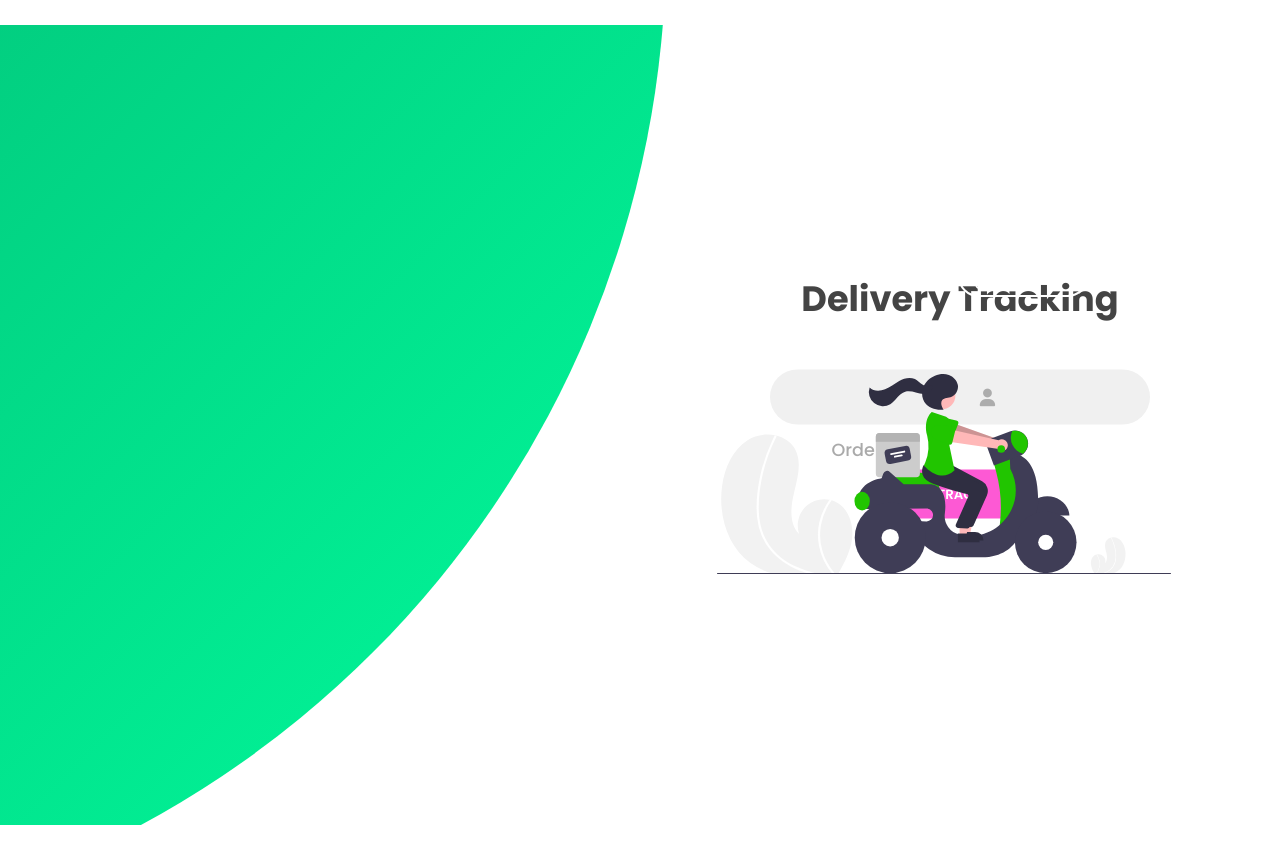
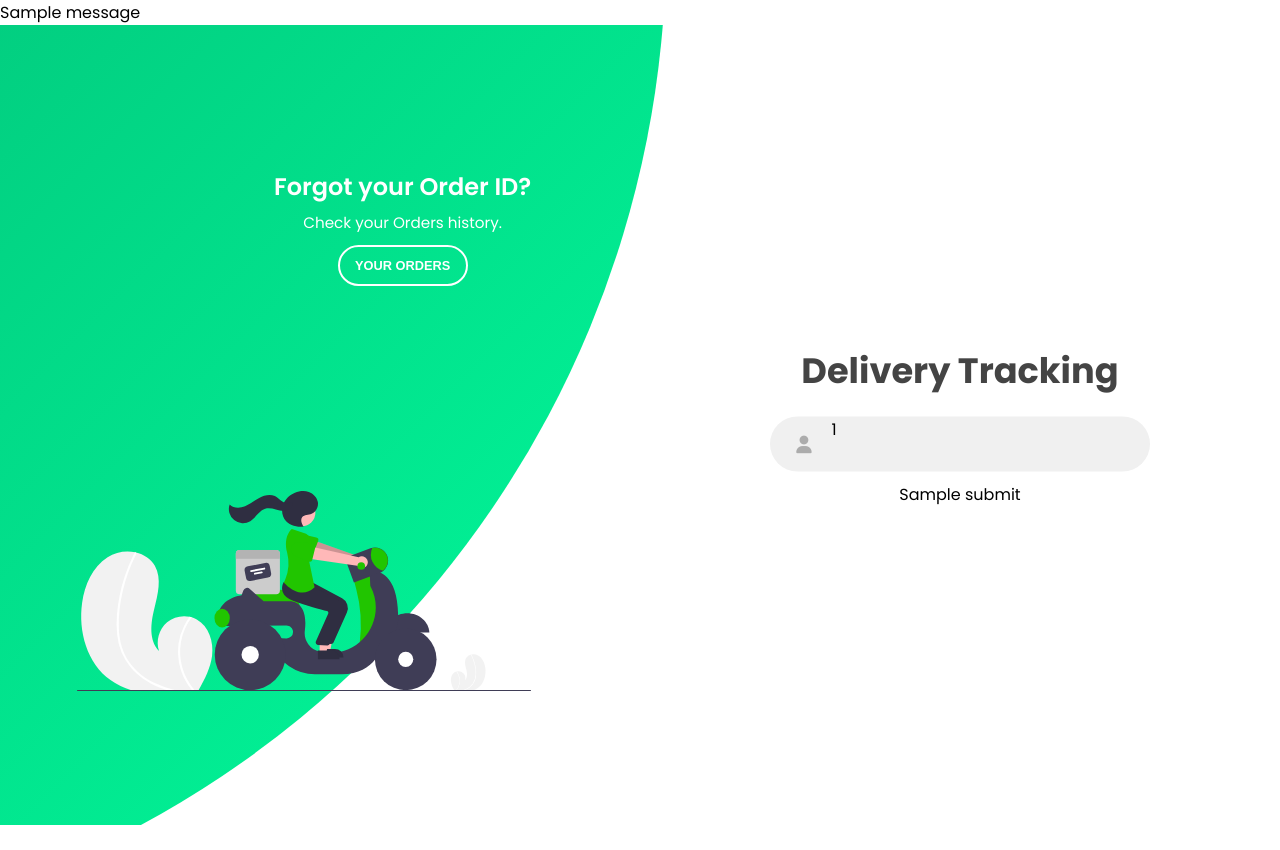
Before and after one commit to vijaylokith/Group-37_restaurant-website, a Python web app: template restaurant/templates/order-id.html in a window 1280 px wide. After the commit the page ends 825 px from the top, so only its background shows below. Run offline with Jinja, Linux system fonts and the light colour scheme; the template is opened without the code that fills it: most values are stand-ins (such as "Sample title", 1, 10 or a date in 2020); one stand-in notice (Sample message) is shown; some libraries are stand-ins or nearby versions.

Commit message:
Final order-id.html

```diff
--- a/restaurant/templates/order-id.html
+++ b/restaurant/templates/order-id.html
@@ -7,21 +7,34 @@
       src="https://kit.fontawesome.com/64d58efce2.js"
       crossorigin="anonymous"
     ></script>
-    <link rel="stylesheet" href="assets/css/style-login.css" />
+    <link rel= "stylesheet" type= "text/css" href= "{{ url_for('static',filename='styles/css/style-login.css') }}">
     <title>Delivery Tracking</title>
+    {% with messages = get_flashed_messages(with_categories=true) %}
+     {% if messages %}
+       <ul class=flashes>
+       {% for category, message in messages %}
+         <li class="{{ category }}">{{ message }}</li>
+       {% endfor %}
+       </ul>
+     {% endif %}
+    {% endwith %}
   </head>
   <body>
     <div class="container">
       <div class="forms-container">
         <div class="signin-signup">
-          <form action="#" class="sign-in-form">
+
+          <form method = "POST" action="#" class="sign-in-form">
+            {{ orderid.hidden_tag() }}
             <h2 class="title">Delivery Tracking</h2>
             <div class="input-field">
               <i class="fas fa-user"></i>
-              <input type="text" placeholder="Order ID" />
+              <!-- <input type="text" placeholder="Order ID" /> -->
+              {{ orderid.orderid(placeholder = "Order ID")}}
             </div>
 
-            <input type="submit" value="Track" class="btn solid" />
+            <!-- <input type="submit" value="Track" class="btn solid" /> -->
+            {{ orderid.submit(class = 'btn solid') }}
           </form>
         </div>
       </div>
@@ -37,7 +50,7 @@
               Your Orders
             </button>
           </div>
-          <img src="assets/img/ontheway.svg" class="image" alt="" />
+          <img src="static/styles/img/ontheway.svg" class="image" alt="" />
         </div>
         <!-- <div class="panel right-panel">
           <div class="content">
@@ -54,6 +67,6 @@
       </div>
     </div>
 
-    <script src="assets/js/login.js"></script>
+    <script src="static/styles/js/login.js"></script>
   </body>
 </html>
```
Lines whose indentation alone changed are shown as unchanged.
